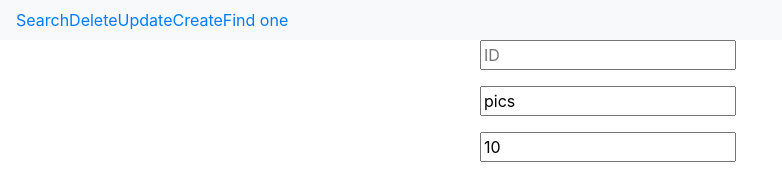
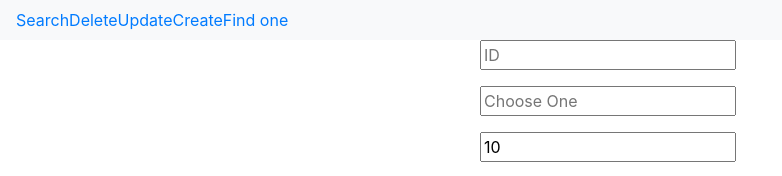
Before and after one commit to riderjensen/api-frontend-react, a React app: page /update in a window 1280 px wide. Shown: the top 176 px of the page, without its empty margins (0-782 px from the left). Built offline with nearby package versions, Linux system fonts and the light colour scheme.

Commit message:
fix inputs to be less confusing

```diff
--- a/src/containers/FindOne/FindOne.js
+++ b/src/containers/FindOne/FindOne.js
@@ -8,11 +8,11 @@ export default class Home extends Component {
 	state = {
 		inputs: {
 			sub: {
-				placeholder: '',
+				placeholder: 'Choose one',
 				list: "subRedits",
 				name: 'sub',
 				required: true,
-				value: 'pics',
+				value: '',
 			},
 			firstDate: {
 				placeholder: 'YYYY-MM-DD',
--- a/src/containers/Update/Update.js
+++ b/src/containers/Update/Update.js
@@ -20,7 +20,7 @@ export default class Home extends Component {
 				list: "subRedits",
 				name: 'sub',
 				required: true,
-				value: 'pics',
+				value: '',
 			},
 			com: {
 				placeholder: 'Scanned',
```
